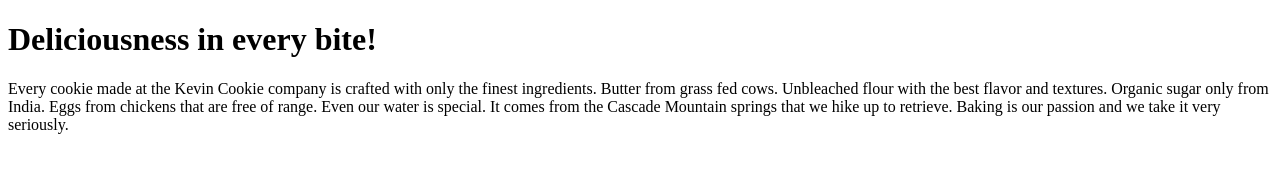
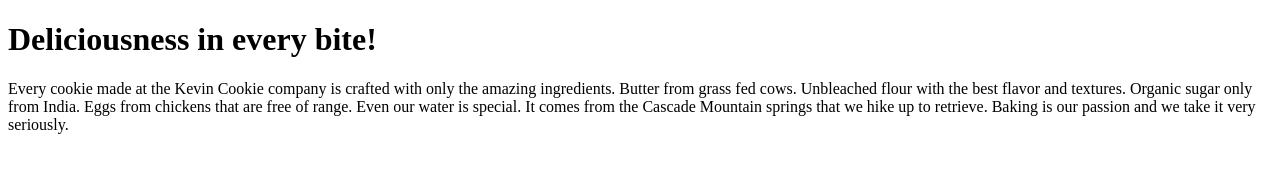
Before and after one commit to Physis19/Pratice-Github, a plain HTML site: page index.htm in a window 1280 px wide. Drawn offline with Linux system fonts and the light colour scheme.

Commit message:
update index text

```diff
--- a/index.htm
+++ b/index.htm
@@ -3,7 +3,7 @@
 <body>
 
 <h1>Deliciousness in every bite!</h1>
-<p>Every cookie made at the Kevin Cookie company is crafted with only the finest ingredients. Butter from grass fed cows. Unbleached flour with the best flavor and textures. Organic sugar only from India. Eggs from chickens that are free of range. Even our water is special. It comes from the Cascade Mountain springs that we hike up to retrieve. Baking is our passion and we take it very seriously.</p>
+<p>Every cookie made at the Kevin Cookie company is crafted with only the amazing ingredients. Butter from grass fed cows. Unbleached flour with the best flavor and textures. Organic sugar only from India. Eggs from chickens that are free of range. Even our water is special. It comes from the Cascade Mountain springs that we hike up to retrieve. Baking is our passion and we take it very seriously.</p>
 
 </body>
 </html>
```
